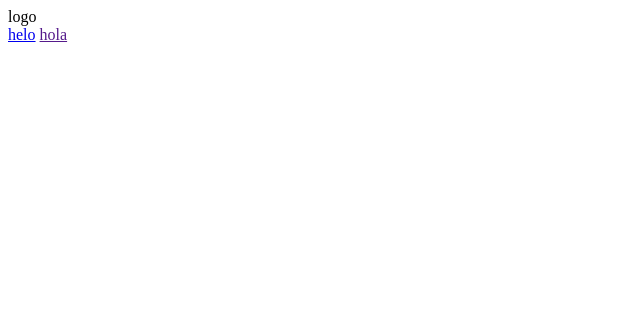
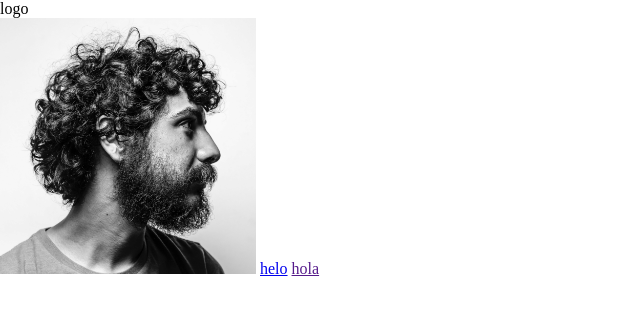
Before and after one commit to Talhakhan17/webdevportfolio, a plain HTML site: page index.html in a window 1280 px wide. Shown: the whole page, without its empty margins (0-640 px from the left). Drawn offline with Linux system fonts and the light colour scheme.

Commit message:
Images
images

```diff
--- a/index.html
+++ b/index.html
@@ -4,6 +4,7 @@
     <meta charset="UTF-8">
     <meta name="viewport" content="width=device-width, initial-scale=1.0">
     <title>Document</title>
+    <link rel="stylesheet" href="style.css">
 </head>
 <body>
     <div id="main">
@@ -12,6 +13,7 @@
         </div>
         <div id="lnav">
 
+            <img src="about-pic.png" alt="">
             <a href="#">helo</a>
             <a href="">hola</a>
             <a href=""></a>
--- a/style.css
+++ b/style.css
@@ -1,13 +1,17 @@
-*{
+* {
   margin: 0;
   padding: 0;
   box-sizing: border-box;
 }
-html,body{
+html,
+body {
   height: 100%;
   width: 100%;
 }
-#main{
+#main {
   height: 100%;
   width: 100%;
 }
+#lnav img {
+  width: 20%;
+}
```
Also changed, not shown: about-pic.png (added), arrow.png (added), checkmark.png (added), education.png (added), email.png (added), experience.png (added), github.png (added), linkedin.png (added), profile-pic-2.png (added), profile-pic.png (added), project-1.png (added), project-2.png (added), project-3.png (added), script.js (added), 1 other file. Lines whose indentation alone changed are shown as unchanged.
